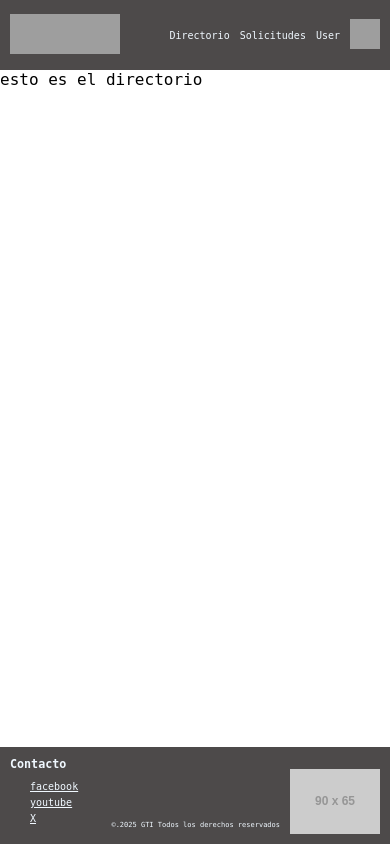
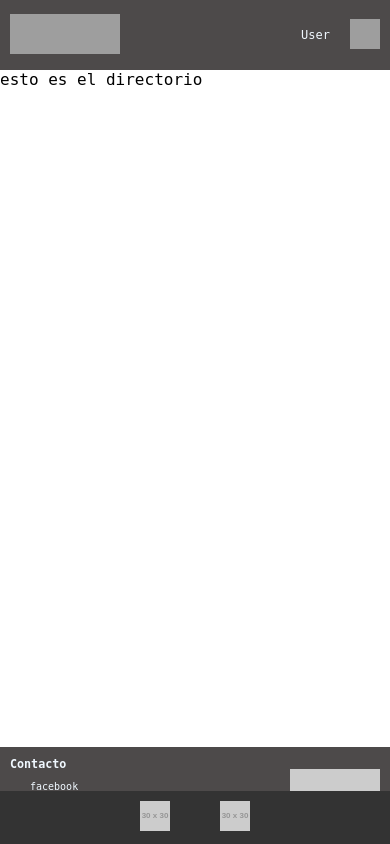
Before and after one commit to mrodalv12/proyecto, a PHP site: page /app/PAS/Directorio_PAS.php in a window 390 px wide. Run offline with PHP 8.4, Linux system fonts and the light colour scheme; grey boxes labelled with a size stand in for pictures from a placeholder-image service; some libraries are stand-ins or nearby versions; grey boxes are pictures that could not be loaded.

Commit message:
Inicio PAS para telefono en revision, header para telefono de todos los usuarios si funciona

```diff
--- a/src/app/PAS/Inicio_PAS.php
+++ b/src/app/PAS/Inicio_PAS.php
@@ -29,7 +29,7 @@ if ($thisUser->rol != "PAS") {
         <div class="texto">
             <?php
             $hola = buenas();
-            echo "<h1>$hola,<br> $userName</h1>";
+            echo "<h1>$hola <br> $thisUser->username</h1>";
             ?>
             <p>Lorem ipsum dolor sit amet, consectetur adipisicing elit.
                 Architecto consequuntur dolore, excepturi expedita fugit.</p>
--- a/src/app/includes/header_proa.php
+++ b/src/app/includes/header_proa.php
@@ -22,17 +22,32 @@ include "datos_usuario.php";
     <nav class="cosas_del_header">
         <ul>
             <?php if($thisUser->rol =="PAS"): ?>
-                <li><a href="../PAS/Directorio_PAS.php">Directorio</a></li>
-                <li><a href="../PAS/Solicitudes_PAS.php">Solicitudes</a></li>
+                <li class="enlaces_pas"><a href="../PAS/Directorio_PAS.php">Directorio</a></li>
+                <li class="enlaces_pas"><a href="../PAS/Solicitudes_PAS.php">Solicitudes</a></li>
             <?php elseif($thisUser->rol == "Alumno" || $thisUser->rol == "Profesor"): ?>
                 <li><a href="#">Asignaturas</a></li>
                 <li><a href="#">Calendario</a></li>
                 <li><a href="#">Solicitudes</a></li>
             <?php endif; ?>
-
+        </ul>
+    </nav>
+    <nav class="MOVIL_cosas_del_header">
+        <ul>
+            <?php if($thisUser->rol =="PAS"): ?>
+                <li class="enlaces_pas"><a href="../PAS/Directorio_PAS.php"></a><img src="https://placehold.co/30x30" alt="directorio"></li>
+                <li class="enlaces_pas"><a href="../PAS/Solicitudes_PAS.php"><img src="https://placehold.co/30x30" alt="solicitudes"></a></li>
+            <?php elseif($thisUser->rol == "Alumno" || $thisUser->rol == "Profesor"): ?>
+                <li><a href="#"><img src="https://placehold.co/30x30" alt="Asignaruras"></a></li>
+                <li><a href="#"><img src="https://placehold.co/30x30" alt="Calendario"></a></li>
+                <li><a href="#"><img src="https://placehold.co/30x30" alt="Solicitudes"></a></li>
+            <?php endif; ?>
+        </ul>
+    </nav>
+    <div class="perfil_notificaciones_pas">
+        <ul>
             <li class="nombre_de_usuario">
                 <a href="#">User</a>
-                <ul class="user">
+                <ul>
                     <li><?php echo $thisUser->username?></li>
                     <li><?php echo $thisUser->correo?></li>
                     <li><?php echo $thisUser->rol?></li>
@@ -41,7 +56,8 @@ include "datos_usuario.php";
             </li>
             <li><a href="#"><img src="../../../img/iconoCampana.png" alt="campanita" class="notificaciones"/></a></li>
         </ul>
-    </nav>
+    </div>
+
     <!----------------------------------------------------------------------------------------------------------->
 </header>
 <!----------------------------------------------------------------------------------------------------------->
--- a/src/css/header_footer.css
+++ b/src/css/header_footer.css
@@ -55,58 +55,74 @@
     color: darkgray;
 }
 
-/* SUBMENÚ DEL USUARIO */
-.nombre_de_usuario .user {
+
+/* SUBMENÚ DEL USUARIO -----------------------------------------------------*/
+.perfil_notificaciones_pas .nombre_de_usuario {
+    position: relative;
+}
+
+.perfil_notificaciones_pas ul {
+    display: flex;
+    list-style: none;
+    align-items: center;
+    align-content: center;
+    margin-left: 20px;
+    gap:20px;
+}
+
+.perfil_notificaciones_pas .nombre_de_usuario ul{
     display: none;
     position: absolute;
-    top: 110%; /* debajo del botón "User" */
-    left: -90px;
+    top: 110%;
+    left: -130px;
     background-color: #333;
     padding: 10px;
     border-radius: 5px;
     z-index: 10;
     font-size: 10px;
     list-style: none;
-
 }
 
-.nombre_de_usuario:hover .user {
+.perfil_notificaciones_pas .nombre_de_usuario:hover ul {
     display: block;
 }
 
 /* ITEMS DEL SUBMENÚ */
-.user li {
+.nombre_de_usuario ul li {
     padding: 5px 10px;
     white-space: nowrap;
 }
 
-.user li a {
+.nombre_de_usuario ul li a {
     color: aliceblue;
 }
-.user li a:hover {
+.nombre_de_usuario ul li a:hover {
     color: lightgray;
 }
+.MOVIL_cosas_del_header{
+    display: none;
+}
 
-@media (max-width:500px){
-    .encabezado{
-        font-size: 10px;
+@media (max-width:520px){
+
+    .MOVIL_cosas_del_header {
+        display: flex;
+        justify-content: space-around;
+        position: fixed;
+        bottom: 0;
+        left: 0;
+        width: 100vw;
+        background-color: #333;
+        padding: 10px 0;
+        z-index: 1000;
     }
-    .cosas_del_header ul {
-        gap:10px;
+    .cosas_del_header{
+        display: none;
     }
-    .nombre_de_usuario .user {
-        left: -70px;
-    }
-}
-@media (max-width:350px){
-    .encabezado{
-        font-size: 8px;
-    }
-    .cosas_del_header ul {
-        gap:5px;
-    }
-    .nombre_de_usuario .user {
-        left: -70px;
+    .MOVIL_cosas_del_header ul{
+        list-style: none;
+        display: flex;
+        gap:50px;
     }
 }
 /*-----------------------------------------------------------------------------------------------------*/
```
Also changed, not shown: src/css/inicioPAS.css (+45 -2 lines).
